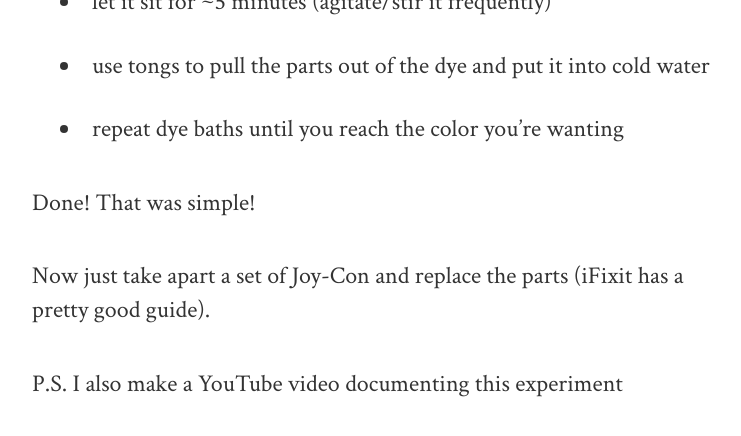
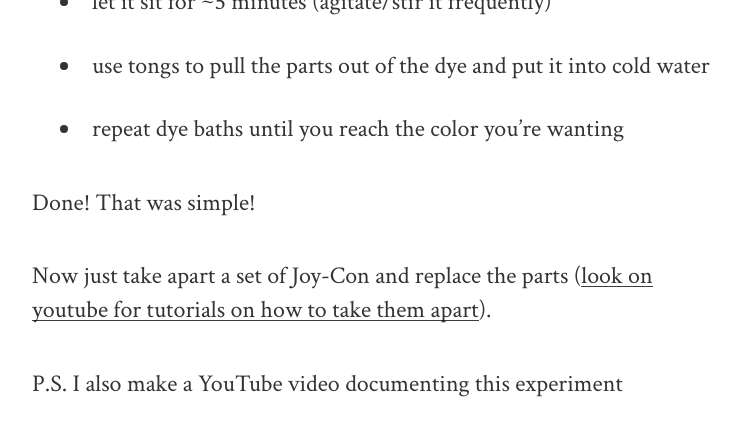
Before and after one commit to mermaid/HolimanDotOrg, a Jekyll site: the page built from _posts/2017-09-14-fire-orange-joy-con.md, in a window 1280 px wide and 900 px high, scrolled down 2821 px, cut to the strip 0-436 px from the top of the window. Shown: the whole strip, without its empty margins (258-999 px from the left). Built offline with Jekyll 4.4.1, drawn with Linux system fonts in a browser that asks for light colours; nearby versions of some CDN libraries.

Commit message:
Youtube link

```diff
--- a/_posts/2017-09-14-fire-orange-joy-con.md
+++ b/_posts/2017-09-14-fire-orange-joy-con.md
@@ -38,7 +38,7 @@ So here is what I did:
 
 Done! That was simple!
 
-Now just take apart a set of Joy-Con and replace the parts (iFixit has a pretty good guide).
+Now just take apart a set of Joy-Con and replace the parts ([look on youtube for tutorials on how to take them apart](https://www.youtube.com/watch?v=unZABUO5w60)).
 
 P.S. I also make a YouTube video documenting this experiment
 
```
Also changed, not shown: 1 other file.
